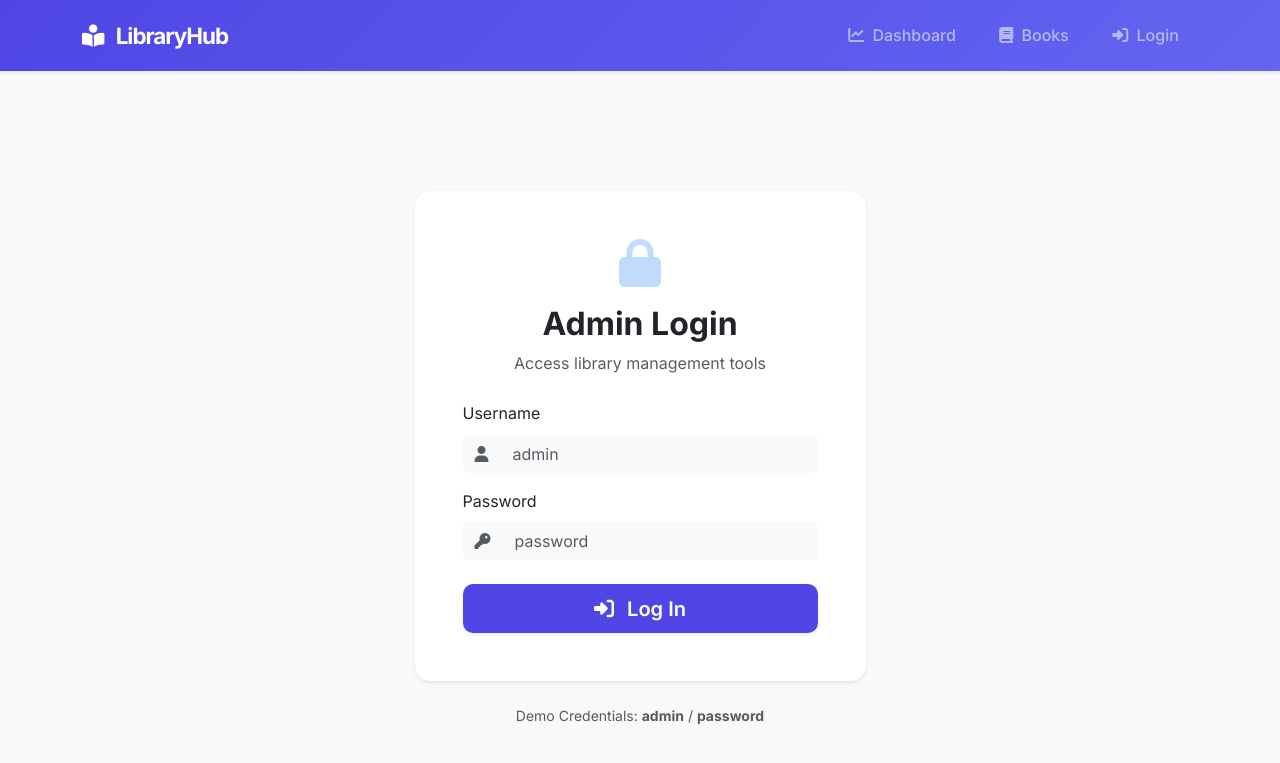
After one commit to Markjohns1/libmanagementsys, a Flask app: page /login in a window 1280 px wide. The commit adds this page. Shown: the top 763 px of the page. Run offline with Flask 3, Linux system fonts and the light colour scheme.

Commit message:
UI: Replaced emoji logo with Font Awesome, added Authentication, and Dashboard icons

```diff
--- a/app.py
+++ b/app.py
@@ -1,21 +1,37 @@
 from flask import Flask, render_template, request, redirect, url_for, flash
-from models import db, Book, Student, BorrowRecord
+from flask_login import LoginManager, login_user, logout_user, login_required, current_user
+from models import db, Book, Student, BorrowRecord, User
 import os
 
 # Create the flask application instance
 app = Flask(__name__)
-# Secret key for flash messages and session security
+# Secret key for session security
 app.config['SECRET_KEY'] = 'library_secret_key_123'
-# Configuration for the SQLite database file
+# Configuration for the SQLite database
 app.config['SQLALCHEMY_DATABASE_URI'] = 'sqlite:///library.db'
 app.config['SQLALCHEMY_TRACK_MODIFICATIONS'] = False
+
+# Initialize login manager
+login_manager = LoginManager()
+login_manager.init_app(app)
+login_manager.login_view = 'login'
 
 # Link the database to the app
 db.init_app(app)
 
+# User loader for flask-login
+@login_manager.user_loader
+def load_user(user_id):
+    return User.query.get(int(user_id))
+
 # Ensure database tables are created at startup
 with app.app_context():
     db.create_all()
+    # Create a default admin user for the student to test with
+    if not User.query.filter_by(username='admin').first():
+        default_admin = User(username='admin', password='password')
+        db.session.add(default_admin)
+        db.session.commit()
 
 # Route for the Home/Dashboard page
 @app.route('/')
@@ -31,8 +47,30 @@ def list_books():
     all_books = Book.query.all()
     return render_template('books.html', books=all_books)
 
-# Route to add a new book
+# Route for Login page
+@app.route('/login', methods=['GET', 'POST'])
+def login():
+    if request.method == 'POST':
+        # Simple student-level authentication logic
+        user = User.query.filter_by(username=request.form['username']).first()
+        if user and user.password == request.form['password']:
+            login_user(user)
+            flash('Admin Logged in successfully!')
+            return redirect(url_for('index'))
+        flash('Invalid credentials!')
+    return render_template('login.html')
+
+# Route to Logout
+@app.route('/logout')
+@login_required
+def logout():
+    logout_user()
+    flash('Logged out successfully!')
+    return redirect(url_for('login'))
+
+# Route to add a new book (Protected)
 @app.route('/add_book', methods=['GET', 'POST'])
+@login_required
 def add_book():
     if request.method == 'POST':
         # Create new book from form data
--- a/templates/base.html
+++ b/templates/base.html
@@ -9,6 +9,8 @@
   <link href="https://cdn.jsdelivr.net/npm/bootstrap@5.3.0/dist/css/bootstrap.min.css" rel="stylesheet">
   <!-- custom CSS link -->
   <link rel="stylesheet" href="{{ url_for('static', filename='css/style.css') }}">
+  <!-- Font Awesome for professional icons -->
+  <link rel="stylesheet" href="https://cdnjs.cloudflare.com/ajax/libs/font-awesome/6.4.0/css/all.min.css">
 </head>
 
 <body class="bg-light">
@@ -16,16 +18,21 @@
   <!-- Main Navigation Bar -->
   <nav class="navbar navbar-expand-lg navbar-dark shadow-sm mb-4">
     <div class="container">
-      <a class="navbar-brand" href="/">📚 LibraryHub</a>
+      <a class="navbar-brand" href="/"><i class="fas fa-book-reader me-2"></i> LibraryHub</a>
       <!-- Mobile Toggle Button -->
       <button class="navbar-toggler border-0" type="button" data-bs-toggle="collapse" data-bs-target="#marlizNav">
         <span class="navbar-toggler-icon"></span>
       </button>
       <div class="collapse navbar-collapse" id="marlizNav">
         <div class="navbar-nav ms-auto">
-          <a class="nav-link" href="/">Dashboard</a>
-          <a class="nav-link" href="/books">Books</a>
-          <a class="nav-link" href="/add_book">Add Book</a>
+          <a class="nav-link" href="/"><i class="fas fa-chart-line me-1"></i> Dashboard</a>
+          <a class="nav-link" href="/books"><i class="fas fa-book me-1"></i> Books</a>
+          {% if current_user.is_authenticated %}
+          <a class="nav-link" href="/add_book"><i class="fas fa-plus-circle me-1"></i> Add Book</a>
+          <a class="nav-link text-warning fw-bold" href="/logout"><i class="fas fa-sign-out-alt me-1"></i> Logout</a>
+          {% else %}
+          <a class="nav-link" href="/login"><i class="fas fa-sign-in-alt me-1"></i> Login</a>
+          {% endif %}
         </div>
       </div>
     </div>
--- /dev/null
+++ b/templates/login.html
@@ -0,0 +1,47 @@
+{% extends 'base.html' %}
+
+{% block content %}
+<div class="row justify-content-center pt-5">
+    <div class="col-md-5">
+        <div class="card border-0 shadow-sm mt-5">
+            <div class="card-body p-5">
+                <!-- Branding icon for the login page -->
+                <div class="text-center mb-4">
+                    <i class="fas fa-lock fa-3x text-primary opacity-25"></i>
+                    <h2 class="fw-bold mt-3">Admin Login</h2>
+                    <p class="text-muted">Access library management tools</p>
+                </div>
+
+                <!-- Simple Login Form -->
+                <form method="POST">
+                    <div class="mb-3">
+                        <label class="form-label">Username</label>
+                        <div class="input-group">
+                            <span class="input-group-text bg-light border-0"><i
+                                    class="fas fa-user text-muted"></i></span>
+                            <input type="text" name="username" class="form-control border-light bg-light"
+                                placeholder="admin" required>
+                        </div>
+                    </div>
+                    <div class="mb-4">
+                        <label class="form-label">Password</label>
+                        <div class="input-group">
+                            <span class="input-group-text bg-light border-0"><i
+                                    class="fas fa-key text-muted"></i></span>
+                            <input type="password" name="password" class="form-control border-light bg-light"
+                                placeholder="password" required>
+                        </div>
+                    </div>
+
+                    <div class="d-grid">
+                        <button type="submit" class="btn btn-primary btn-lg shadow-sm">
+                            <i class="fas fa-sign-in-alt me-2"></i> Log In
+                        </button>
+                    </div>
+                </form>
+            </div>
+        </div>
+        <p class="text-center text-muted mt-4 small">Demo Credentials: <b>admin</b> / <b>password</b></p>
+    </div>
+</div>
+{% endblock %}
```
Also changed, not shown: models.py (+7 -0 lines), templates/index.html (+8 -2 lines), instance/library.db.
